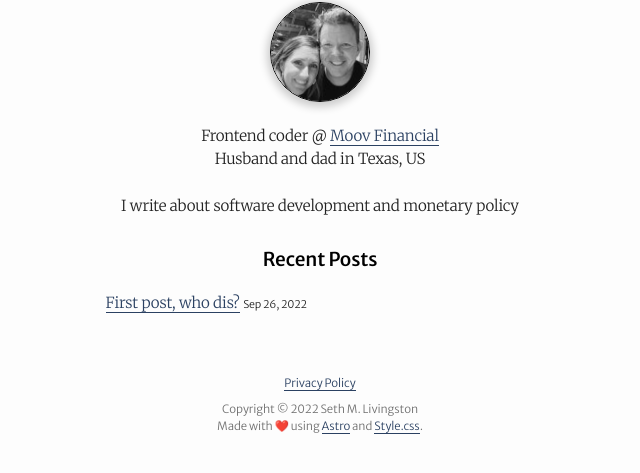
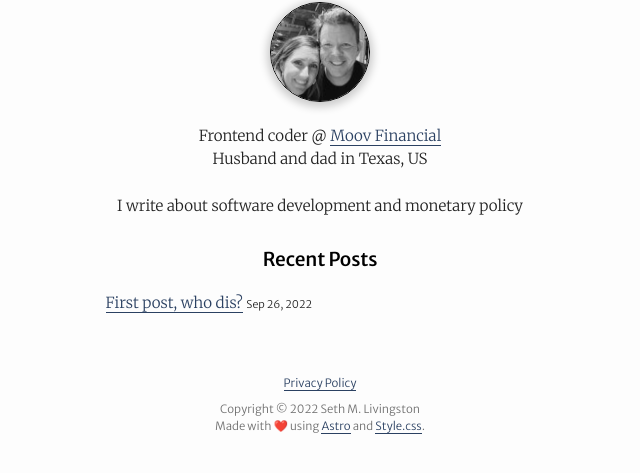
Before and after one commit to sethlivingston/sethlivingston.dev, an Astro site: page / in a window 1280 px wide. Shown: the part 163-636 px from the top of the page, 320-960 px from the left. Built offline with nearby package versions, Linux system fonts and the light colour scheme; Astro itself is replaced by a stand-in of ours.

Commit message:
Letter spacing in paragraphs

```diff
--- a/src/styles/custom.css
+++ b/src/styles/custom.css
@@ -145,6 +145,10 @@ h4 {
   letter-spacing: -0.01em;
 }
 
+p {
+  letter-spacing: normal;
+}
+
 a {
   color: var(--color-primary);
 }
```
